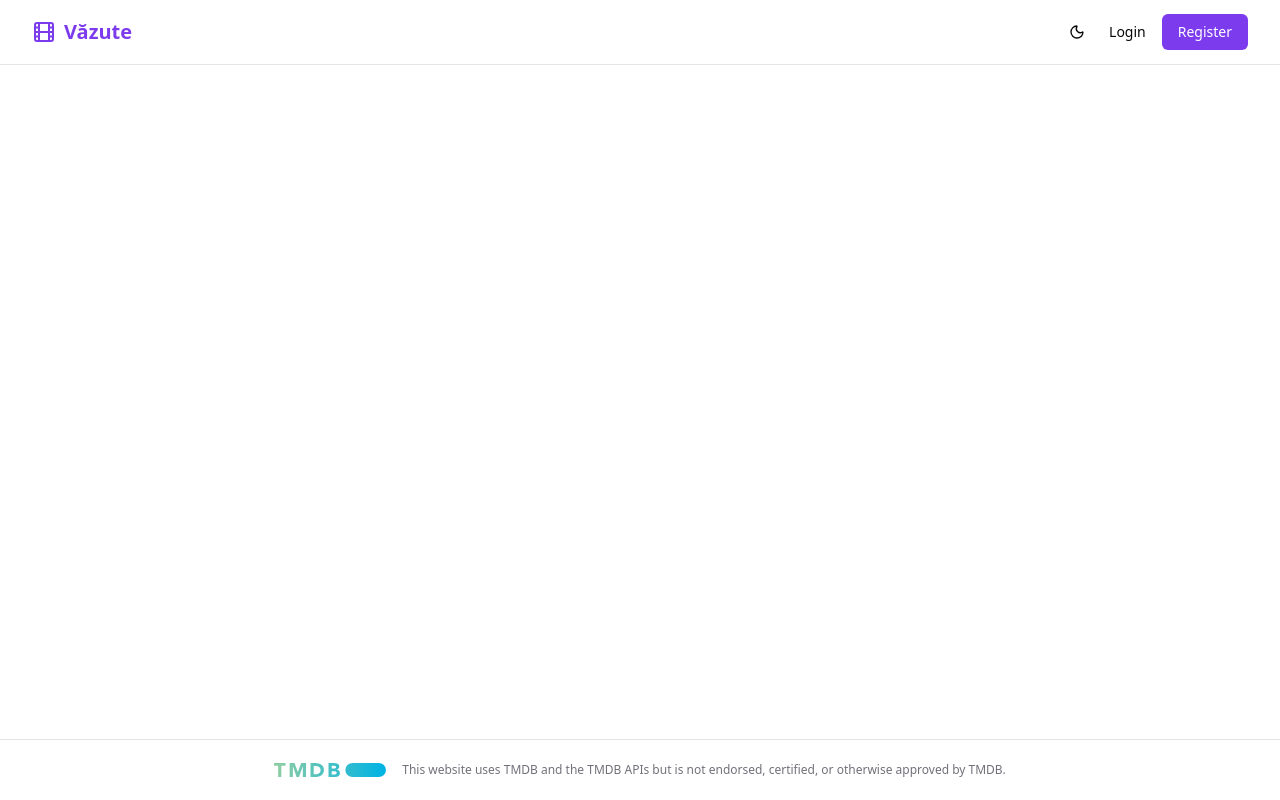
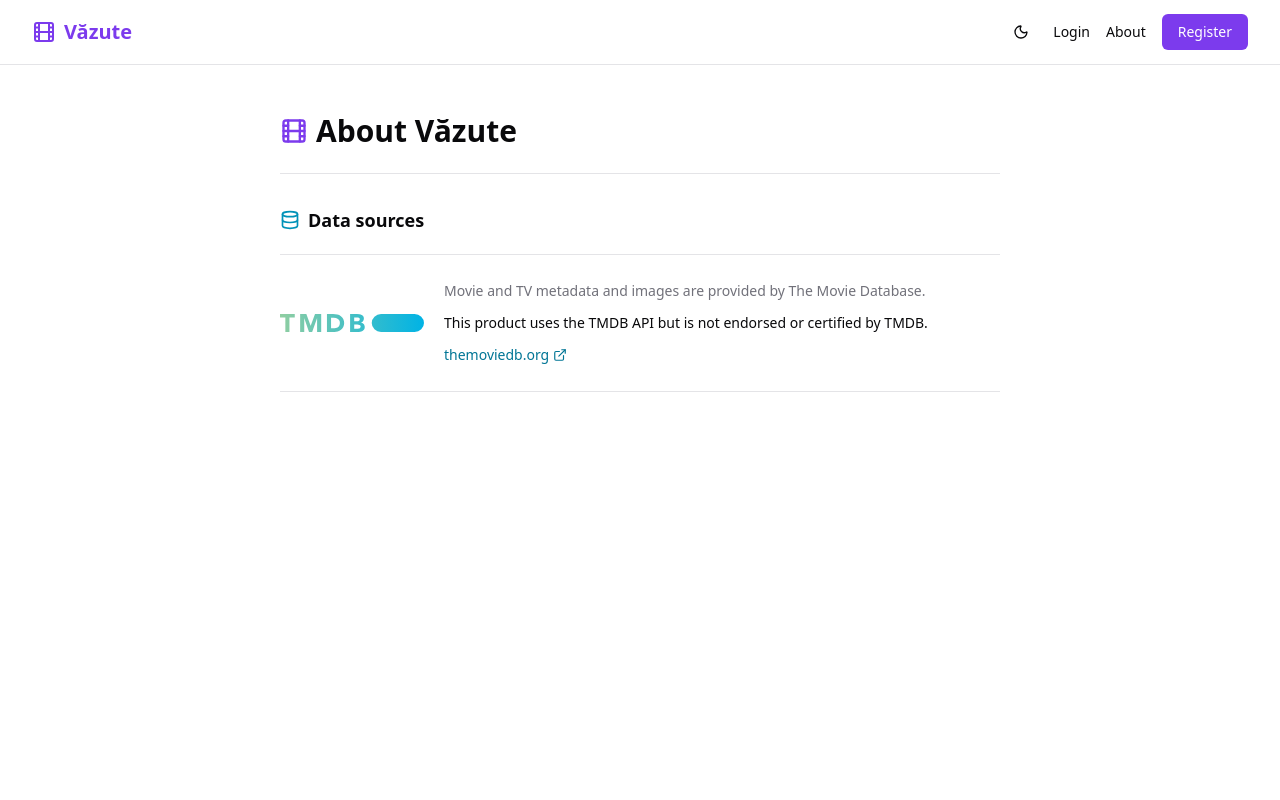
Before and after one commit to Alexandru2984/cineTrack, a React (Vite) app in the folder frontend/: page /about in a window 1280 px wide. Built offline with nearby package versions, Linux system fonts and the light colour scheme; no server answers.

Commit message:
Move TMDB attribution to About

```diff
--- a/frontend/src/App.tsx
+++ b/frontend/src/App.tsx
@@ -5,7 +5,6 @@ import { useAuthStore } from '@/store/auth';
 import { bootstrapSession } from '@/lib/api';
 import { Navbar } from '@/components/Navbar';
 import { ErrorBoundary } from '@/components/ErrorBoundary';
-import { DataAttribution } from '@/components/DataAttribution';
 
 const LoginPage = lazy(() => import('@/pages/Login'));
 const RegisterPage = lazy(() => import('@/pages/Register'));
@@ -20,6 +19,7 @@ const StatsPage = lazy(() => import('@/pages/Stats'));
 const ProfilePage = lazy(() => import('@/pages/Profile'));
 const SettingsPage = lazy(() => import('@/pages/Settings'));
 const NotificationsPage = lazy(() => import('@/pages/Notifications'));
+const AboutPage = lazy(() => import('@/pages/About'));
 
 function PageLoader() {
   return (
@@ -76,6 +76,7 @@ export default function App() {
               <Route path="/register" element={<PublicOnlyRoute><RegisterPage /></PublicOnlyRoute>} />
               <Route path="/forgot-password" element={<PublicOnlyRoute><ForgotPasswordPage /></PublicOnlyRoute>} />
               <Route path="/reset-password" element={<PublicOnlyRoute><ResetPasswordPage /></PublicOnlyRoute>} />
+              <Route path="/about" element={<AboutPage />} />
               <Route path="/" element={<ProtectedRoute><Dashboard /></ProtectedRoute>} />
               <Route path="/search" element={<ProtectedRoute><SearchPage /></ProtectedRoute>} />
               <Route path="/calendar" element={<ProtectedRoute><CalendarPage /></ProtectedRoute>} />
@@ -89,7 +90,6 @@ export default function App() {
           </Suspense>
         </ErrorBoundary>
       </main>
-      <DataAttribution />
     </div>
   );
 }
--- a/frontend/src/components/DataAttribution.tsx
+++ /dev/null
@@ -1,21 +0,0 @@
-export function DataAttribution() {
-  return (
-    <footer className="border-t border-[hsl(var(--border))] bg-[hsl(var(--background))]">
-      <div className="mx-auto flex max-w-7xl flex-col items-center gap-2 px-4 py-5 text-center sm:flex-row sm:justify-center sm:gap-4 sm:px-6 sm:text-left lg:px-8">
-        <a
-          href="https://www.themoviedb.org"
-          target="_blank"
-          rel="noreferrer"
-          aria-label="The Movie Database"
-          className="shrink-0 rounded-sm focus-visible:outline-none focus-visible:ring-2 focus-visible:ring-[hsl(var(--ring))]"
-        >
-          <img src="/tmdb-logo.svg" alt="TMDB" className="h-auto w-28" width="273" height="36" />
-        </a>
-        <p className="max-w-2xl text-xs leading-5 text-[hsl(var(--muted-foreground))]">
-          This website uses TMDB and the TMDB APIs but is not endorsed, certified, or otherwise
-          approved by TMDB.
-        </p>
-      </div>
-    </footer>
-  );
-}
--- a/frontend/src/components/Navbar.tsx
+++ b/frontend/src/components/Navbar.tsx
@@ -240,6 +240,9 @@ export function Navbar() {
               <Link to="/login" className="text-sm hover:text-[hsl(var(--primary))]">
                 Login
               </Link>
+              <Link to="/about" className="text-sm hover:text-[hsl(var(--primary))]">
+                About
+              </Link>
               <Link
                 to="/register"
                 className="rounded-md bg-[hsl(var(--primary))] px-4 py-2 text-sm text-white hover:opacity-90"
@@ -384,6 +387,13 @@ export function Navbar() {
                   Login
                 </Link>
                 <Link
+                  to="/about"
+                  className="block py-2 text-sm"
+                  onClick={() => setMobileOpen(false)}
+                >
+                  About
+                </Link>
+                <Link
                   to="/register"
                   className="block py-2 text-sm"
                   onClick={() => setMobileOpen(false)}
--- /dev/null
+++ b/frontend/src/pages/About.tsx
@@ -0,0 +1,54 @@
+import { Database, ExternalLink, Film } from 'lucide-react';
+
+export default function AboutPage() {
+  return (
+    <div className="mx-auto w-full max-w-3xl px-4 py-8 sm:px-6 sm:py-12">
+      <header className="border-b border-[hsl(var(--border))] pb-6">
+        <h1 className="flex items-center gap-2 text-2xl font-bold sm:text-3xl">
+          <Film className="h-7 w-7 text-[hsl(var(--primary))]" aria-hidden="true" />
+          About Văzute
+        </h1>
+      </header>
+
+      <section className="py-8" aria-labelledby="data-sources-heading">
+        <h2 id="data-sources-heading" className="flex items-center gap-2 text-lg font-semibold">
+          <Database className="h-5 w-5 text-cyan-600 dark:text-cyan-400" aria-hidden="true" />
+          Data sources
+        </h2>
+
+        <div className="mt-5 flex flex-col items-start gap-5 border-y border-[hsl(var(--border))] py-6 sm:flex-row sm:items-center">
+          <a
+            href="https://www.themoviedb.org"
+            target="_blank"
+            rel="noreferrer"
+            aria-label="The Movie Database"
+            className="shrink-0 rounded-sm focus-visible:outline-none focus-visible:ring-2 focus-visible:ring-[hsl(var(--ring))]"
+          >
+            <img
+              src="/tmdb-logo.svg"
+              alt="TMDB"
+              className="h-auto w-36"
+              width="273"
+              height="36"
+            />
+          </a>
+          <div className="space-y-2 text-sm leading-6 text-[hsl(var(--muted-foreground))]">
+            <p>Movie and TV metadata and images are provided by The Movie Database.</p>
+            <p className="text-[hsl(var(--foreground))]">
+              This product uses the TMDB API but is not endorsed or certified by TMDB.
+            </p>
+            <a
+              href="https://www.themoviedb.org"
+              target="_blank"
+              rel="noreferrer"
+              className="inline-flex items-center gap-1 font-medium text-cyan-700 hover:underline dark:text-cyan-400"
+            >
+              themoviedb.org
+              <ExternalLink className="h-3.5 w-3.5" aria-hidden="true" />
+            </a>
+          </div>
+        </div>
+      </section>
+    </div>
+  );
+}
--- a/frontend/src/pages/Settings.tsx
+++ b/frontend/src/pages/Settings.tsx
@@ -1,5 +1,5 @@
 import { useEffect, useRef, useState } from 'react';
-import { useLocation, useNavigate } from 'react-router-dom';
+import { Link, useLocation, useNavigate } from 'react-router-dom';
 import {
   useChangePassword,
   useSessions,
@@ -23,8 +23,10 @@ import type { ImportJob } from '@/types';
 import {
   AlertTriangle,
   CheckCircle2,
+  ChevronRight,
   DownloadCloud,
   ImageUp,
+  Info,
   LockKeyhole,
   KeyRound,
   Loader2,
@@ -646,6 +648,16 @@ export default function SettingsPage() {
       <ImportCard />
       <ChangePasswordCard />
       <SessionsCard />
+      <Link
+        to="/about"
+        className="flex items-center justify-between gap-4 border-y border-[hsl(var(--border))] px-1 py-4 text-sm font-medium hover:text-[hsl(var(--primary))]"
+      >
+        <span className="flex items-center gap-2">
+          <Info className="h-5 w-5 text-[hsl(var(--muted-foreground))]" aria-hidden="true" />
+          About &amp; data sources
+        </span>
+        <ChevronRight className="h-4 w-4" aria-hidden="true" />
+      </Link>
       <DangerZoneCard />
     </div>
   );
```
Also changed, not shown: 1 other file (tests, documents, lock files or other folders).
